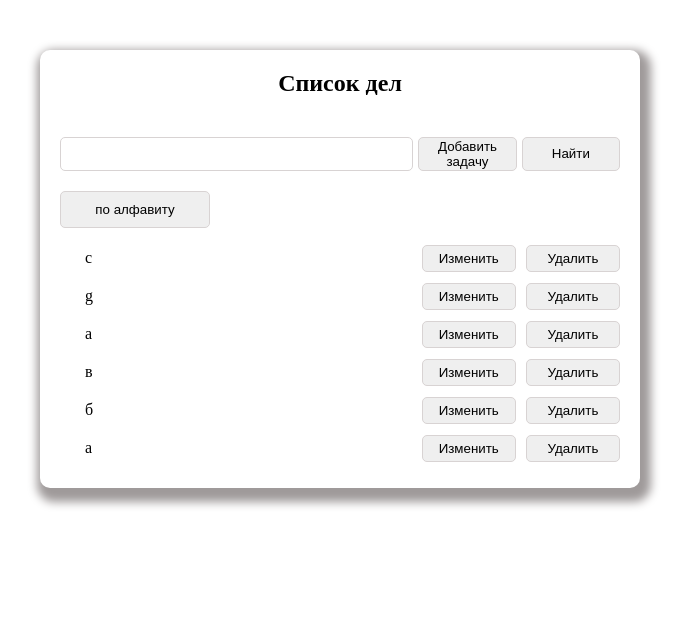
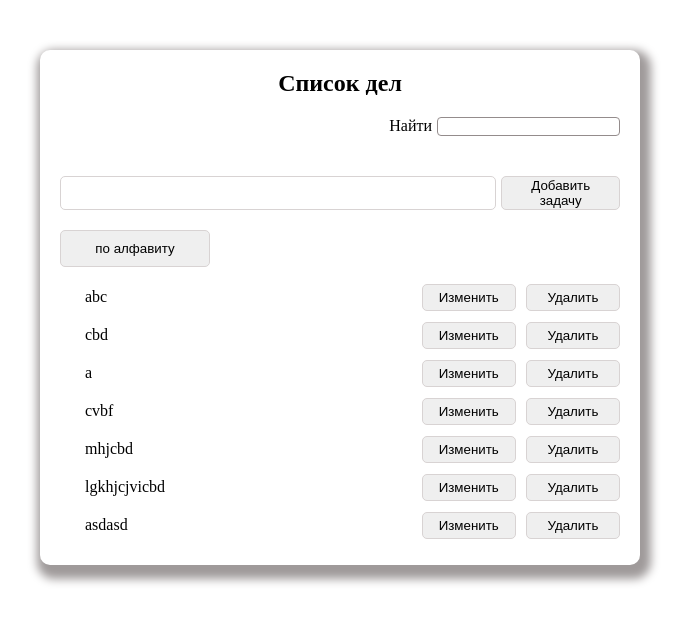
Before and after one commit to AlekseyGurev/result, a React (Vite) app: page / in a window 1280 px wide. Shown: the top 622 px of the page, without its empty margins (300-987 px from the left). Built offline with nearby package versions, Linux system fonts and the light colour scheme; data requests are answered from the project's data file.

Commit message:
done json server

```diff
--- a/db.json
+++ b/db.json
@@ -1,28 +1,32 @@
 {
   "todos": [
     {
-      "id": "5499",
-      "title": "c"
+      "id": "2603",
+      "title": "abc"
     },
     {
-      "id": "6120",
-      "title": "g"
+      "id": "2317",
+      "title": "cbd"
     },
     {
-      "id": "2902",
+      "id": "1159",
       "title": "a"
     },
     {
-      "id": "6435",
-      "title": "в"
+      "id": "9885",
+      "title": "cvbf"
     },
     {
-      "id": "6752",
-      "title": "б"
+      "id": "3029",
+      "title": "mhjcbd"
     },
     {
-      "id": "3966",
-      "title": "а"
+      "id": "9079",
+      "title": "lgkhjcjvicbd"
+    },
+    {
+      "id": "1305",
+      "title": "asdasd"
     }
   ]
 }
--- a/src/components/blocks/todo/Todos.jsx
+++ b/src/components/blocks/todo/Todos.jsx
@@ -1,13 +1,16 @@
 import { TodoLayout } from '../../index';
-import { useRequestGetTodos, useRequestAddTodo, useRequestDeleteTodo } from '../../index';
-import { useState } from 'react';
+import { useRequestGetTodos, useRequestAddTodo } from '../../../hooks/index';
+import { useState, useRef, useEffect } from 'react';
+import { sorting } from '../../../utilities/utilities';
 
 export const Todos = () => {
 	const [refreshTodos, setRefreshTodos] = useState(false);
+	const [searchField, setSearchField] = useState('');
 	const [fieldInput, setFieldInput] = useState('');
 	const [isSortTodos, setIsSortTodos] = useState(false);
+	const [editTodos, setEditTodos] = useState(null);
 	const { todos, isLoading } = useRequestGetTodos(refreshTodos);
-	const [sortTodos, setSortTodos] = useState(null);
+	const searchFieldRef = useRef('');
 
 	const { isCreating, requestAddTodo } = useRequestAddTodo(
 		refreshTodos,
@@ -16,32 +19,32 @@ export const Todos = () => {
 		setFieldInput,
 	);
 
+	const onFieldSearchChange = ({ target }) => {
+		setSearchField(target.value);
+	};
+
 	const onFieldInputChange = ({ target }) => {
 		setFieldInput(target.value);
 	};
 
 	const onSortedClick = () => {
-		if (!isSortTodos) {
-			setSortTodos(
-				todos.slice().sort((a, b) => {
-					if (a.title > b.title) {
-						return 1;
-					}
-					if (a.title < b.title) {
-						return -1;
-					}
-					return 0;
-				}),
-			);
-		} else {
-			setSortTodos(null);
-		}
 		setIsSortTodos(!isSortTodos);
 	};
 
+	useEffect(() => {
+		let newTodos = [];
+		if (searchFieldRef.current.value !== '') {
+			todos.forEach((item) => {
+				item.title.includes(searchFieldRef.current.value) && newTodos.push(item);
+			});
+			return isSortTodos ? setEditTodos(sorting(newTodos)) : setEditTodos(newTodos);
+		}
+		return isSortTodos ? setEditTodos(sorting(todos)) : setEditTodos(todos);
+	}, [todos, searchField, isSortTodos]);
+
 	return (
 		<TodoLayout
-			todos={sortTodos ? sortTodos : todos}
+			todos={editTodos}
 			isLoading={isLoading}
 			requestAddTodo={requestAddTodo}
 			isCreating={isCreating}
@@ -51,6 +54,9 @@ export const Todos = () => {
 			setRefreshTodos={setRefreshTodos}
 			onSortedClick={onSortedClick}
 			isSortTodos={isSortTodos}
+			searchField={searchField}
+			onFieldSearchChange={onFieldSearchChange}
+			searchFieldRef={searchFieldRef}
 		/>
 	);
 };
--- a/src/components/blocks/todoItem/TodoItem.jsx
+++ b/src/components/blocks/todoItem/TodoItem.jsx
@@ -1,5 +1,5 @@
 import { useState } from 'react';
-import { useRequestDeleteTodo, useRequestEditTodo } from '../../index';
+import { useRequestDeleteTodo, useRequestEditTodo } from '../../../hooks/index';
 import { TodoItemLayout } from '../../index';
 
 export const TodoItem = ({ id, title, refreshTodos, setRefreshTodos }) => {
--- a/src/components/index.js
+++ b/src/components/index.js
@@ -2,9 +2,5 @@ export * from './blocks/todo/Todos.jsx';
 export * from './layouts/todoLayout/TodoLayout.jsx';
 export * from './blocks/todoItem/TodoItem.jsx';
 export * from './layouts/todoItemLayout/TodoItemLayout.jsx';
-export * from '../hooks/useRequestGetTodos.js';
-export * from '../hooks/useRequestAddTodos.js';
-export * from '../hooks/useRequestEditTodo.js';
-export * from '../hooks/useRequestDeleteTodo.js';
 export * from '../components/ui/addTodo/AddTodo.jsx';
 export * from '../components/ui/button/Button.jsx';
--- a/src/components/layouts/todoLayout/TodoLayout.jsx
+++ b/src/components/layouts/todoLayout/TodoLayout.jsx
@@ -13,11 +13,25 @@ export const TodoLayout = (props) => {
 		setRefreshTodos,
 		onSortedClick,
 		isSortTodos,
+		searchField,
+		onFieldSearchChange,
+		searchFieldRef,
 	} = props;
 
 	return (
 		<section className={styles.container}>
 			<h1 className={styles.title}>Список дел</h1>
+			<div className={styles.containerSearch}>
+				<label htmlFor="search">Найти</label>
+				<input
+					ref={searchFieldRef}
+					className={styles.searchField}
+					id="search"
+					type="text"
+					value={searchField}
+					onChange={onFieldSearchChange}
+				/>
+			</div>
 			<div className={styles.containerInput}>
 				<AddTodo
 					fieldInput={fieldInput}
@@ -28,7 +42,6 @@ export const TodoLayout = (props) => {
 					onClickHandle={requestAddTodo}
 					disabledFlag={isCreating}
 				/>
-				<Button name={'Найти'} />
 			</div>
 			<div className={styles.containerFilters}>
 				<Button
--- a/src/components/layouts/todoLayout/TodoLayout.module.css
+++ b/src/components/layouts/todoLayout/TodoLayout.module.css
@@ -11,6 +11,18 @@
 
 .title {
 	text-align: center;
+}
+
+.containerSearch {
+	margin-bottom: 20px;
+	padding-right: 20px;
+	align-self: end;
+}
+
+.searchField {
+	margin-left: 5px;
+	border: 0.5px solid rgb(148, 140, 140);
+	border-radius: 4px;
 }
 
 .containerFilters {
--- /dev/null
+++ b/src/hooks/index.js
@@ -0,0 +1,4 @@
+export * from './useRequestGetTodos.js';
+export * from './useRequestAddTodos.js';
+export * from './useRequestEditTodo.js';
+export * from './useRequestDeleteTodo.js';
--- a/src/utilities/utilities.js
+++ b/src/utilities/utilities.js
@@ -23,3 +23,18 @@ export const sortArray = (todos) => {
 		return 0;
 	});
 };
+
+export const sorting = (array) => {
+	return (
+		array &&
+		array.slice().sort((a, b) => {
+			if (a.title > b.title) {
+				return 1;
+			}
+			if (a.title < b.title) {
+				return -1;
+			}
+			return 0;
+		})
+	);
+};
```
